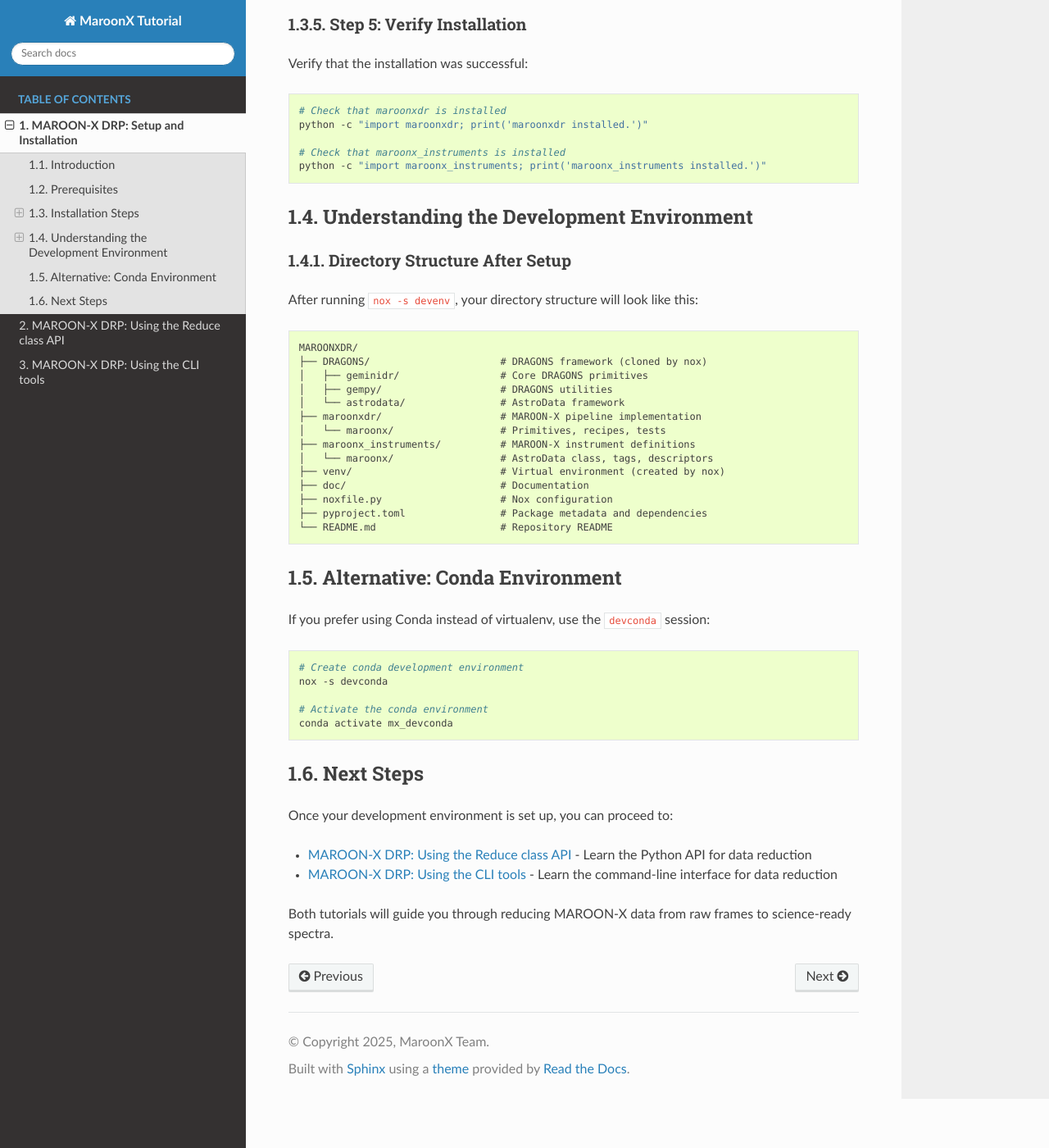
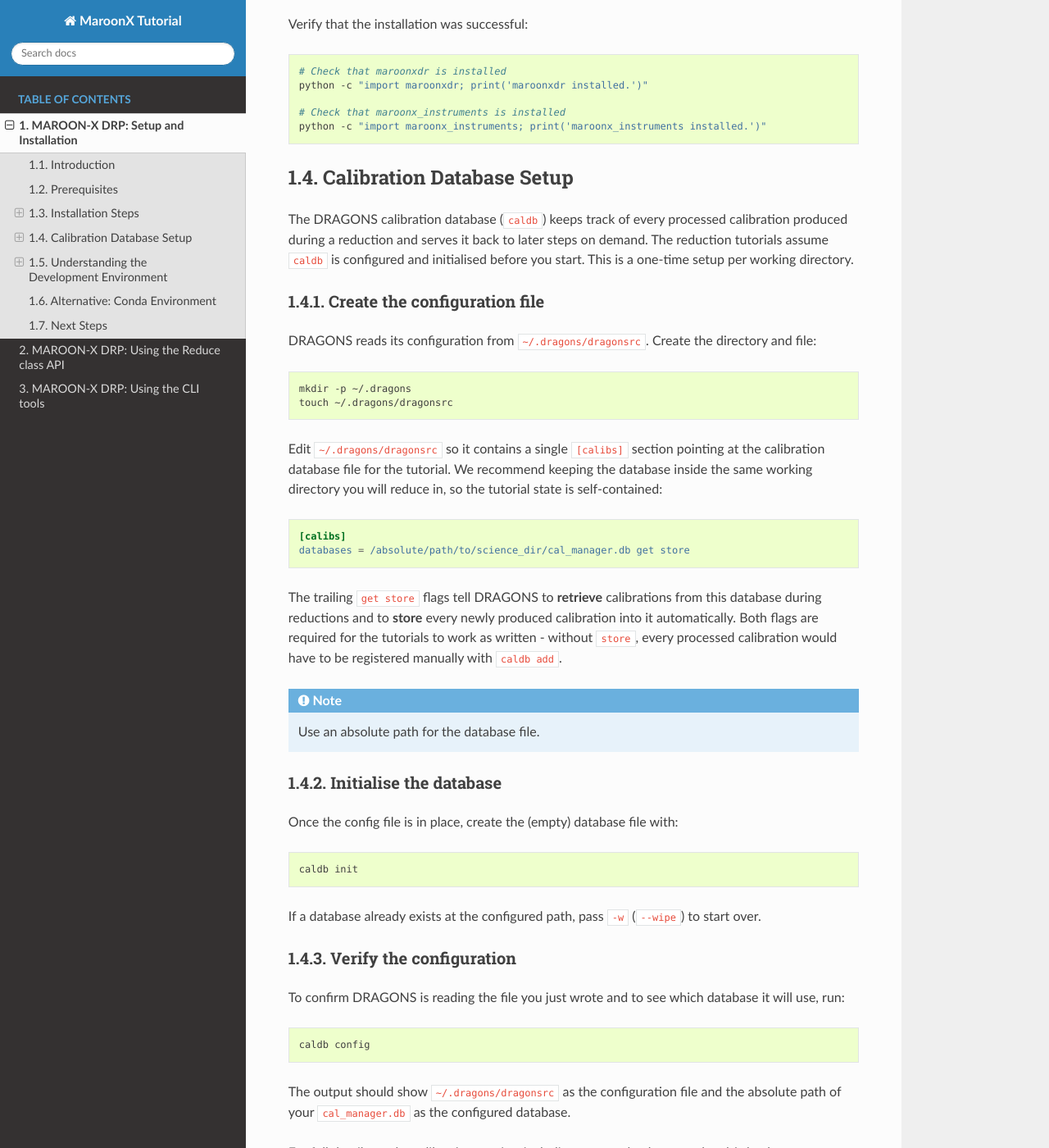
Before and after one commit to GeminiDRSoftware/MAROONXDR, a Sphinx documentation site: the page built from doc/tutorials/MAROONXDR_Tutorial/intro.rst, in a window 1280 px wide and 1400 px high, scrolled down 2703 px. Shown: the whole window at 82% size. Built offline with Sphinx 7.4.7 and the Read the Docs theme 3.1.0, drawn with Linux system fonts in a browser that asks for light colours; formulas are drawn with MathJax 3; some of the changed text lies outside the part shown.

Commit message:
more docs

```diff
--- a/doc/tutorials/MAROONXDR_Tutorial/example_api.rst
+++ b/doc/tutorials/MAROONXDR_Tutorial/example_api.rst
@@ -85,9 +85,8 @@
    ``calibrations/<caltype>/`` subdirectory. The copy under
    ``calibrations/`` is what ``caldb`` indexes and serves to later steps.
 
-.. todo:: Link to the DRAGONS ``caldb`` setup page (initialising the
-   calibration database, ``~/.dragonsrc`` configuration, etc.) once that
-   section of the User Manual is written.
+.. note:: This tutorial assumes ``caldb`` is configured and initialised.
+   See :ref:`maroonx_caldb_setup` for a one-time setup walkthrough.
 
 Dataset
 -------
--- a/doc/tutorials/MAROONXDR_Tutorial/intro.rst
+++ b/doc/tutorials/MAROONXDR_Tutorial/intro.rst
@@ -68,21 +68,19 @@
     # List all nox sessions
     nox -l
 
-You should see an output similar to:
+``noxfile.py`` defines several sessions; the most relevant to a new
+developer are:
 
 .. code-block:: text
 
-    Sessions defined in MAROONXDR/noxfile.py:
-
-    - devenv                 -> Create a development environment.
-    - devconda               -> Create a conda development environment.
-    - create_inputs          -> Create test input files.
-    - complete_tests         -> Run complete workflow tests.
-    - unit_tests             -> Run unit tests.
-    - legacy_regression_tests -> Run legacy regression tests.
-    - regression_tests       -> Run regression tests.
-    - docs                   -> Build documentation using Sphinx.
-    - docstyle               -> Check docstring style using pydocstyle.
+    - devenv                  -> Create a development environment.
+    - devconda                -> Create a conda development environment.
+    - download_raws           -> Download MAROON-X raw files for tests.
+    - create_inputs           -> Download and create input files for unit tests.
+    - unit_tests              -> Run unit tests.
+    - regression_tests        -> Run DRAGONS-style regression tests.
+    - legacy_regression_tests -> Run legacy pipeline regression tests.
+    - docs                    -> Build documentation using Sphinx.
 
 The ``devenv`` session is what we'll use to create the development environment.
 
@@ -100,9 +98,9 @@
 
     1. Creates a Python 3.12 virtual environment at ``venv/``
     2. Clones the DRAGONS framework into ``DRAGONS/`` directory (if not already present)
-    3. Installs DRAGONS in development mode
-    4. Installs FitsStorage and pytest_dragons from GitHub
-    5. Installs all Python dependencies from ``pyproject.toml``
+    3. Installs DRAGONS in development mode along with FitsStorage from GitHub
+    4. Installs all Python dependencies from ``pyproject.toml`` (main, dev, docs, test groups)
+    5. Installs ``pytest_dragons`` from GitHub
     6. Installs ``maroonxdr`` and ``maroonx_instruments`` in editable mode
     7. Sets ``DRAGONS_TEST`` environment variable in the activate script
 
@@ -139,6 +137,75 @@
     # Check that maroonx_instruments is installed
     python -c "import maroonx_instruments; print('maroonx_instruments installed.')"
 
+
+.. _maroonx_caldb_setup:
+
+Calibration Database Setup
+==========================
+
+The DRAGONS calibration database (``caldb``) keeps track of every processed
+calibration produced during a reduction and serves it back to later steps
+on demand. The reduction tutorials assume ``caldb`` is configured and
+initialised before you start. This is a one-time setup per working
+directory.
+
+Create the configuration file
+-----------------------------
+
+DRAGONS reads its configuration from ``~/.dragons/dragonsrc``. Create the
+directory and file:
+
+.. code-block:: bash
+
+    mkdir -p ~/.dragons
+    touch ~/.dragons/dragonsrc
+
+Edit ``~/.dragons/dragonsrc`` so it contains a single ``[calibs]`` section
+pointing at the calibration database file for the tutorial. We recommend
+keeping the database inside the same working directory you will reduce in,
+so the tutorial state is self-contained:
+
+.. code-block:: ini
+
+    [calibs]
+    databases = /absolute/path/to/science_dir/cal_manager.db get store
+
+The trailing ``get store`` flags tell DRAGONS to **retrieve** calibrations
+from this database during reductions and to **store** every newly produced
+calibration into it automatically. Both flags are required for the
+tutorials to work as written - without ``store``, every processed
+calibration would have to be registered manually with ``caldb add``.
+
+.. note:: Use an absolute path for the database file.
+
+Initialise the database
+-----------------------
+
+Once the config file is in place, create the (empty) database file with:
+
+.. code-block:: bash
+
+    caldb init
+
+If a database already exists at the configured path, pass ``-w``
+(``--wipe``) to start over.
+
+Verify the configuration
+------------------------
+
+To confirm DRAGONS is reading the file you just wrote and to see which
+database it will use, run:
+
+.. code-block:: bash
+
+    caldb config
+
+The output should show ``~/.dragons/dragonsrc`` as the configuration file
+and the absolute path of your ``cal_manager.db`` as the configured
+database.
+
+For full details on the calibration service, including remote databases
+and multi-database setups, see the DRAGONS Recipe System User Manual.
 
 
 Understanding the Development Environment
```
Also changed, not shown: doc/tutorials/MAROONXDR_Tutorial/example_cli.rst (+4 -5 lines).
